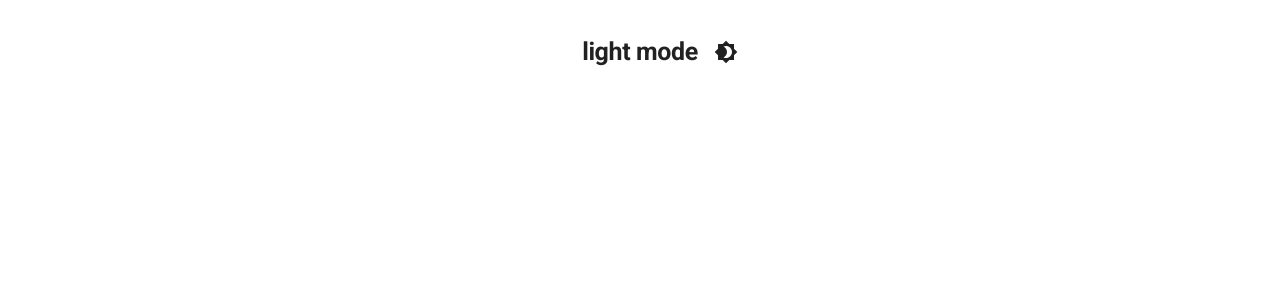
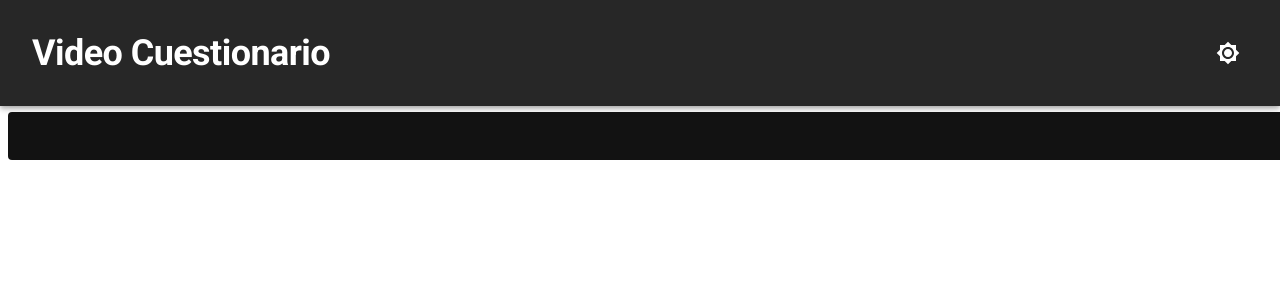
Before and after one commit to gopoma/krowdy-video-quiz-app, a React (Vite) app: page / in a window 1280 px wide. Shown: the top 300 px of the page. Built offline with nearby package versions, Linux system fonts and the light colour scheme.

Commit message:
feat: Navbar

```diff
--- /dev/null
+++ b/src/components/Navbar.tsx
@@ -0,0 +1,36 @@
+import { type FC, useContext } from 'react'
+import { useTheme } from '@mui/material/styles'
+import { AppBar, Typography, IconButton } from '@mui/material'
+
+import { ColorModeContext } from '../context'
+import Brightness4Icon from '@mui/icons-material/Brightness4'
+import Brightness7Icon from '@mui/icons-material/Brightness7'
+
+export const Navbar: FC = () => {
+  const theme = useTheme()
+  const colorMode = useContext(ColorModeContext)
+
+  return (
+    <AppBar sx={{
+      bgcolor: 'background.default',
+      p: 4,
+      display: 'flex',
+      flexDirection: 'row',
+      justifyContent: 'space-between'
+    }}>
+      <Typography
+        sx={{
+          color: 'text.primary',
+          fontWeight: 'bold',
+          fontSize: '2.25em'
+        }}
+        variant='h1'
+      >
+        Video Cuestionario
+      </Typography>
+      <IconButton sx={{ ml: 1 }} onClick={colorMode.toggleColorMode} color="inherit">
+          {theme.palette.mode === 'dark' ? <Brightness7Icon /> : <Brightness4Icon />}
+      </IconButton>
+    </AppBar>
+  )
+}
--- /dev/null
+++ b/src/components/index.ts
@@ -0,0 +1 @@
+export * from './Navbar'
--- a/src/context/color-mode/ColorModeProvider.tsx
+++ b/src/context/color-mode/ColorModeProvider.tsx
@@ -1,4 +1,4 @@
-import { useState, type FC, useCallback, useMemo } from 'react'
+import { useState, type FC, useCallback, useMemo, useEffect } from 'react'
 import { createTheme, ThemeProvider } from '@mui/material/styles'
 import { ColorModeContext } from './'
 
@@ -8,8 +8,16 @@ interface Props {
 
 type ColorMode = 'light' | 'dark'
 
+const initialColorMode: ColorMode = (() => {
+  return (localStorage.getItem('colorMode') ?? 'dark') as ColorMode
+})()
+
 export const ColorModeProvider: FC<Props> = ({ children }) => {
-  const [colorMode, setColorMode] = useState<ColorMode>('light')
+  const [colorMode, setColorMode] = useState<ColorMode>(initialColorMode)
+
+  useEffect(() => {
+    localStorage.setItem('colorMode', colorMode)
+  }, [colorMode])
 
   const toggleColorMode = useCallback((): void => {
     setColorMode((prevColorMode) => (prevColorMode === 'light') ? 'dark' : 'light')
--- /dev/null
+++ b/src/layouts/Layout.tsx
@@ -0,0 +1,20 @@
+import { type FC } from 'react'
+import { Navbar } from '../components'
+
+interface Props {
+  children: JSX.Element | JSX.Element[]
+}
+
+export const Layout: FC<Props> = ({ children }) => {
+  return (
+    <>
+      <nav>
+        <Navbar />
+      </nav>
+
+      <main style={{ marginTop: '7rem' }}>
+        { children }
+      </main>
+    </>
+  )
+}
--- /dev/null
+++ b/src/layouts/index.ts
@@ -0,0 +1 @@
+export * from './Layout'
--- a/src/pages/Mainframe.tsx
+++ b/src/pages/Mainframe.tsx
@@ -1,16 +1,10 @@
-import { type FC, useContext } from 'react'
-import { useTheme } from '@mui/material/styles'
-import { Box, IconButton, Typography } from '@mui/material'
-import Brightness4Icon from '@mui/icons-material/Brightness4'
-import Brightness7Icon from '@mui/icons-material/Brightness7'
-
-import { ColorModeContext } from '../context'
+import { type FC } from 'react'
+import { Box } from '@mui/material'
+import { Layout } from '../layouts'
 
 export const Mainframe: FC = () => {
-  const theme = useTheme()
-  const colorMode = useContext(ColorModeContext)
-
   return (
+    <Layout>
       <Box
         sx={{
           display: 'flex',
@@ -23,12 +17,7 @@ export const Mainframe: FC = () => {
           p: 3
         }}
       >
-      <Typography variant='h1' fontSize={25} fontWeight='bold'>
-        {theme.palette.mode} mode
-      </Typography>
-      <IconButton sx={{ ml: 1 }} onClick={colorMode.toggleColorMode} color="inherit">
-        {theme.palette.mode === 'dark' ? <Brightness7Icon /> : <Brightness4Icon />}
-      </IconButton>
       </Box>
+    </Layout>
   )
 }
```
Also changed, not shown: 1 other file (tests, documents, lock files or other folders). Lines whose indentation alone changed are shown as unchanged.
